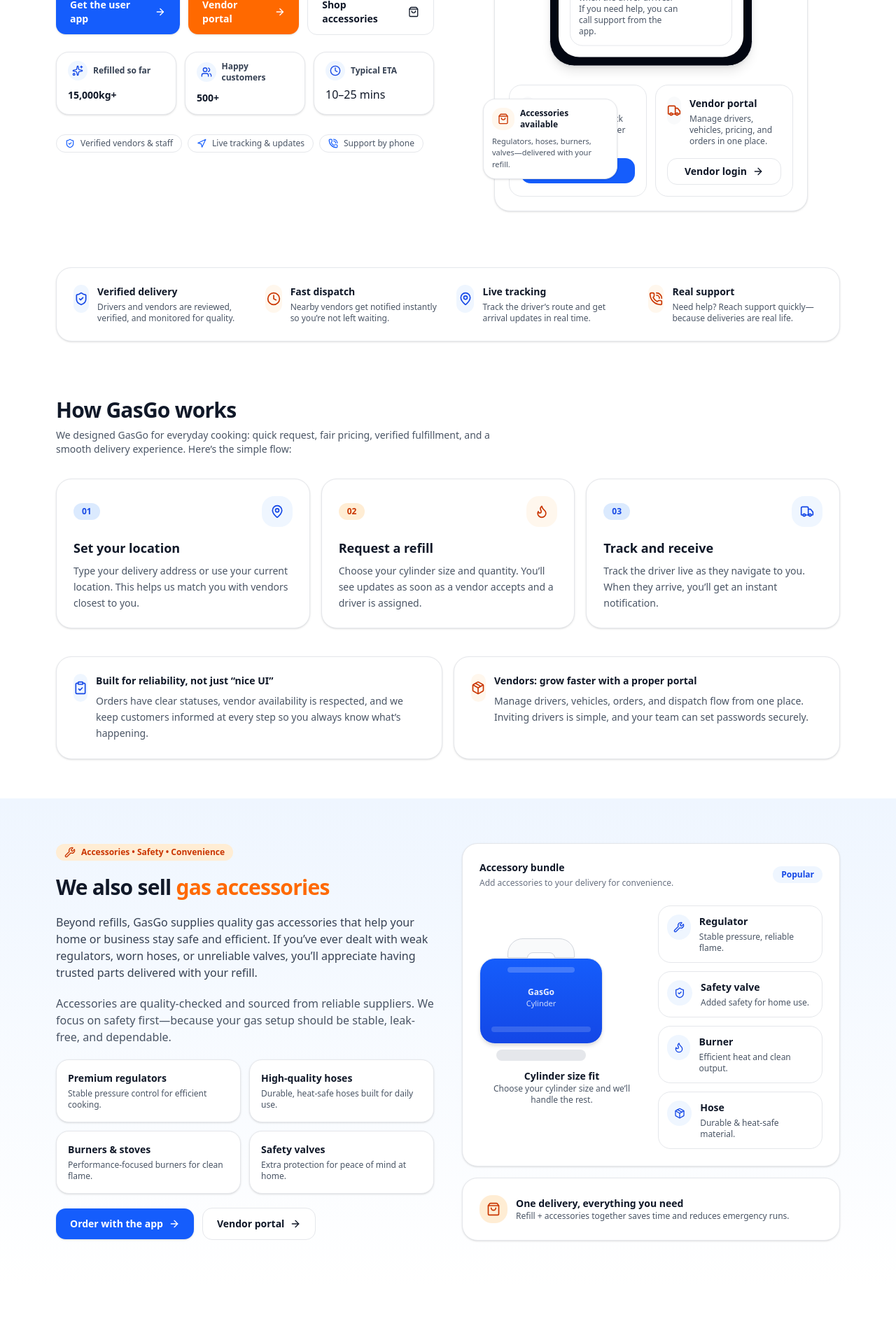
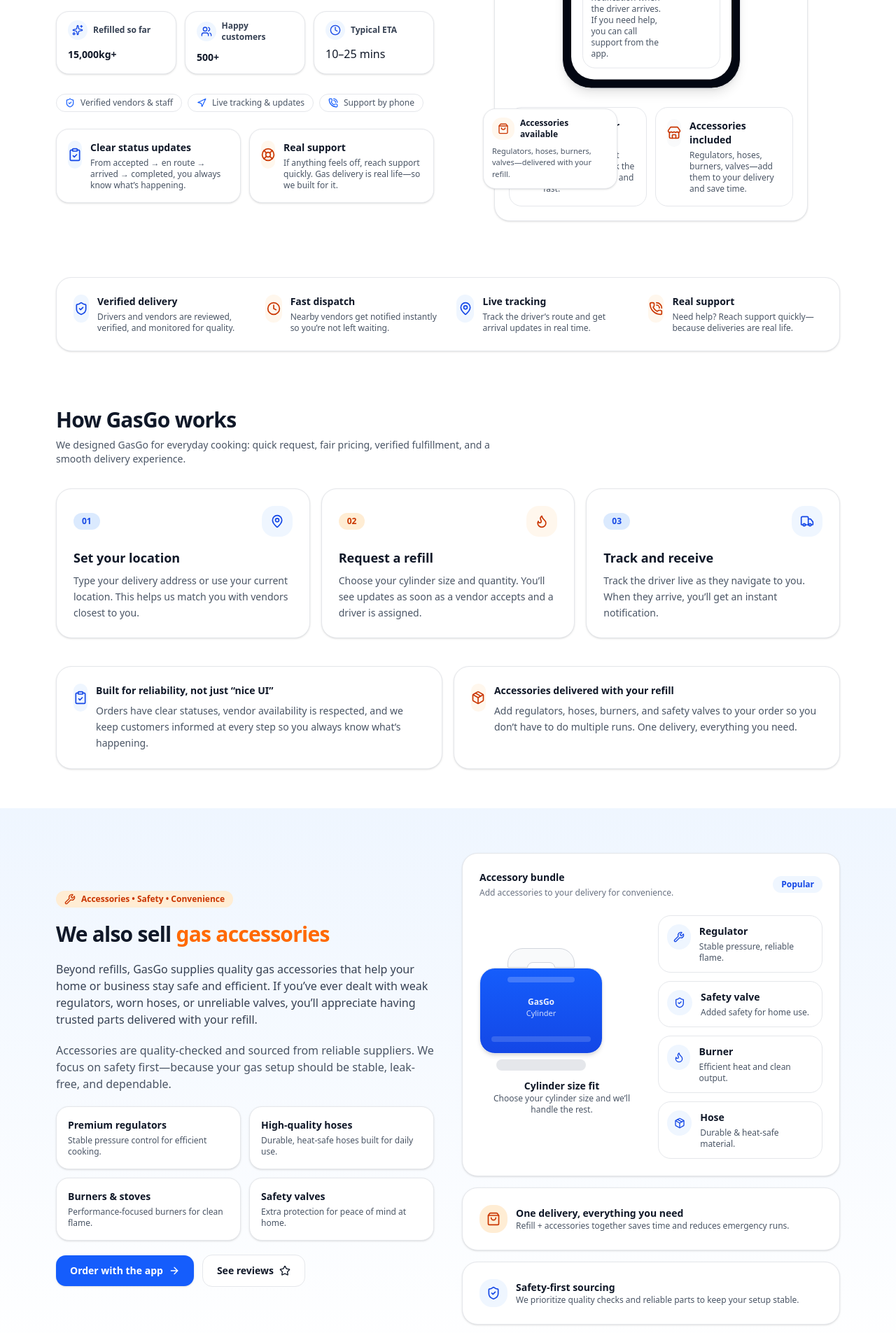
Before and after one commit to Leinadivel/gas-admin, a Next.js app: page / in a window 1280 px wide. Shown: the part 540-2445 px from the top of the page at 70% size. Built offline with nearby package versions, Linux system fonts and the light colour scheme; no server answers.

Commit message:
Adjusting the homepage

```diff
--- a/src/app/page.tsx
+++ b/src/app/page.tsx
@@ -23,9 +23,35 @@
   Package,
   ClipboardCheck,
   Navigation,
+  Store,
+  Zap,
+  LifeBuoy,
 } from 'lucide-react'
 
 export default function HomePage() {
+  // Smooth scroll for in-page anchors
+  useEffect(() => {
+    const handler = (e: Event) => {
+      const a = e.target as HTMLElement | null
+      const link = a?.closest?.('a[href^="#"]') as HTMLAnchorElement | null
+      if (!link) return
+      const href = link.getAttribute('href')
+      if (!href || href === '#') return
+
+      const el = document.querySelector(href)
+      if (!el) return
+
+      e.preventDefault()
+      el.scrollIntoView({ behavior: 'smooth', block: 'start' })
+
+      // keep URL hash in sync without jump
+      history.replaceState(null, '', href)
+    }
+
+    document.addEventListener('click', handler)
+    return () => document.removeEventListener('click', handler)
+  }, [])
+
   return (
     <div className="min-h-screen bg-white text-gray-900">
       {/* BACKDROP BLOBS */}
@@ -61,21 +87,33 @@
           </Link>
 
           <div className="hidden items-center gap-2 sm:flex">
-            <a href="#how" className="rounded-lg px-3 py-2 text-sm font-medium text-gray-700 hover:bg-gray-50">
+            <a
+              href="#how"
+              className="rounded-lg px-3 py-2 text-sm font-medium text-gray-700 hover:bg-gray-50"
+            >
               How it works
             </a>
-            <a href="#accessories" className="rounded-lg px-3 py-2 text-sm font-medium text-gray-700 hover:bg-gray-50">
+            <a
+              href="#accessories"
+              className="rounded-lg px-3 py-2 text-sm font-medium text-gray-700 hover:bg-gray-50"
+            >
               Accessories
             </a>
-            <a href="#reviews" className="rounded-lg px-3 py-2 text-sm font-medium text-gray-700 hover:bg-gray-50">
+            <a
+              href="#reviews"
+              className="rounded-lg px-3 py-2 text-sm font-medium text-gray-700 hover:bg-gray-50"
+            >
               Reviews
             </a>
+
+            {/* Keep ONLY this vendor login reference (as requested) */}
             <Link
               href="/vendor/login"
               className="rounded-lg border border-gray-200 bg-white px-4 py-2 text-sm font-semibold hover:bg-gray-50"
             >
               Vendor login
             </Link>
+
             <a
               href="#get-app"
               className="rounded-lg bg-blue-600 px-4 py-2 text-sm font-semibold text-white shadow-sm hover:bg-blue-700"
@@ -132,6 +170,7 @@
               driver live as they come to you. No long queues, no last-minute panic, no guesswork.
             </motion.p>
 
+            {/* PRIMARY CTAs (no vendor login here) */}
             <motion.div
               initial={{ opacity: 0, y: 10 }}
               animate={{ opacity: 1, y: 0 }}
@@ -145,12 +184,12 @@
                 Get the user app <ArrowRight className="h-4 w-4" />
               </a>
 
-              <Link
-                href="/vendor/login"
-                className="inline-flex items-center justify-center gap-2 rounded-xl bg-orange-500 px-5 py-3 text-sm font-semibold text-white shadow-sm hover:bg-orange-600"
+              <a
+                href="#how"
+                className="inline-flex items-center justify-center gap-2 rounded-xl border border-gray-200 bg-white px-5 py-3 text-sm font-semibold hover:bg-gray-50"
               >
-                Vendor portal <ArrowRight className="h-4 w-4" />
-              </Link>
+                See how it works <Zap className="h-4 w-4" />
+              </a>
 
               <a
                 href="#accessories"
@@ -172,11 +211,7 @@
                 label="Happy customers"
                 value={<AnimatedNumber end={500} suffix="+" />}
               />
-              <MiniStat
-                icon={<Clock className="h-4 w-4" />}
-                label="Typical ETA"
-                value="10–25 mins"
-              />
+              <MiniStat icon={<Clock className="h-4 w-4" />} label="Typical ETA" value="10–25 mins" />
             </div>
 
             {/* BADGES */}
@@ -185,9 +220,24 @@
               <Badge text="Live tracking & updates" icon={<Navigation className="h-3.5 w-3.5" />} />
               <Badge text="Support by phone" icon={<PhoneCall className="h-3.5 w-3.5" />} />
             </div>
+
+            {/* Extra content (replacing vendor CTA spots) */}
+            <div className="grid grid-cols-1 gap-3 sm:grid-cols-2">
+              <BulletCard
+                icon={<ClipboardCheck className="h-5 w-5" />}
+                title="Clear status updates"
+                desc="From accepted → en route → arrived → completed, you always know what’s happening."
+              />
+              <BulletCard
+                icon={<LifeBuoy className="h-5 w-5" />}
+                title="Real support"
+                desc="If anything feels off, reach support quickly. Gas delivery is real life—so we built for it."
+                accent="orange"
+              />
+            </div>
           </div>
 
-          {/* RIGHT: FLOATING PHONE UI */}
+          {/* RIGHT: FLOATING PHONE UI (more phone-like) */}
           <div className="relative">
             <motion.div
               initial={{ opacity: 0, y: 12 }}
@@ -209,14 +259,20 @@
                 {/* Phone mock */}
                 <div className="mt-5 flex items-center justify-center">
                   <motion.div
-                    className="relative w-[290px] rounded-[2.2rem] border border-gray-200 bg-gray-950 shadow-lg"
+                    className="relative w-[240px] sm:w-[255px] rounded-[2.6rem] border border-gray-200 bg-gray-950 shadow-lg"
                     animate={{ y: [0, -10, 0] }}
                     transition={{ duration: 4.8, repeat: Infinity, ease: 'easeInOut' }}
                   >
                     {/* Notch */}
                     <div className="absolute left-1/2 top-2 h-6 w-24 -translate-x-1/2 rounded-full bg-gray-900" />
+
+                    {/* Side buttons (subtle) */}
+                    <div className="absolute -left-[3px] top-20 h-10 w-[3px] rounded-full bg-gray-800" />
+                    <div className="absolute -left-[3px] top-36 h-14 w-[3px] rounded-full bg-gray-800" />
+                    <div className="absolute -right-[3px] top-28 h-14 w-[3px] rounded-full bg-gray-800" />
+
                     <div className="p-3">
-                      <div className="rounded-[1.85rem] bg-white">
+                      <div className="rounded-[2.05rem] bg-white">
                         {/* App header */}
                         <div className="flex items-center justify-between px-4 pt-4">
                           <div className="flex items-center gap-2">
@@ -240,12 +296,12 @@
                               <div className="h-full w-full bg-[radial-gradient(circle_at_20%_25%,rgba(37,99,235,0.22)_0,transparent_45%),radial-gradient(circle_at_80%_30%,rgba(249,115,22,0.18)_0,transparent_45%),radial-gradient(circle_at_50%_80%,rgba(37,99,235,0.14)_0,transparent_50%)]" />
                             </div>
 
-                            {/* Route line */}
                             <div className="relative p-4">
                               <div className="flex items-center justify-between">
                                 <div className="text-[11px] font-semibold text-gray-700">Driver route</div>
                                 <div className="text-[11px] text-gray-500">ETA 12 mins</div>
                               </div>
+
                               <div className="mt-4 flex items-center gap-3">
                                 <span className="inline-flex h-10 w-10 items-center justify-center rounded-2xl bg-orange-500 text-white shadow-sm">
                                   <Truck className="h-5 w-5" />
@@ -262,6 +318,7 @@
                                   <MapPin className="h-5 w-5" />
                                 </span>
                               </div>
+
                               <div className="mt-4 grid grid-cols-3 gap-2">
                                 <Pill icon={<ShieldCheck className="h-4 w-4" />} text="Verified" />
                                 <Pill icon={<ClipboardCheck className="h-4 w-4" />} text="Order ready" />
@@ -293,23 +350,17 @@
                   </motion.div>
                 </div>
 
-                {/* Small info cards */}
-                <div className="mt-5 grid grid-cols-2 gap-3">
-                  <InfoCard
+                {/* Replace old user/vendor cards with content cards (no vendor login) */}
+                <div className="mt-5 grid grid-cols-1 gap-3 sm:grid-cols-2">
+                  <InfoCardLite
                     icon={<Smartphone className="h-5 w-5 text-blue-700" />}
-                    title="User app"
-                    desc="Request refills, track delivery, and reorder anytime."
-                    ctaHref="#get-app"
-                    cta="Get the app"
-                    ctaStyle="primary"
+                    title="Refill from your phone"
+                    desc="Request a refill, get matched, and track the driver live—simple and fast."
                   />
-                  <InfoCard
-                    icon={<Truck className="h-5 w-5 text-orange-700" />}
-                    title="Vendor portal"
-                    desc="Manage drivers, vehicles, pricing, and orders in one place."
-                    ctaHref="/vendor/login"
-                    cta="Vendor login"
-                    ctaStyle="secondary"
+                  <InfoCardLite
+                    icon={<Store className="h-5 w-5 text-orange-700" />}
+                    title="Accessories included"
+                    desc="Regulators, hoses, burners, valves—add them to your delivery and save time."
                   />
                 </div>
               </div>
@@ -384,12 +435,12 @@
       </section>
 
       {/* HOW IT WORKS */}
-      <section id="how" className="mx-auto max-w-6xl px-4 py-14">
+      <section id="how" className="mx-auto max-w-6xl px-4 py-14 scroll-mt-24">
         <div className="mb-8 max-w-2xl">
           <h2 className="text-3xl font-extrabold tracking-tight">How GasGo works</h2>
           <p className="mt-2 text-sm text-gray-600">
             We designed GasGo for everyday cooking: quick request, fair pricing, verified fulfillment,
-            and a smooth delivery experience. Here’s the simple flow:
+            and a smooth delivery experience.
           </p>
         </div>
 
@@ -422,8 +473,8 @@
             icon={<ClipboardCheck className="h-5 w-5" />}
           />
           <Callout
-            title="Vendors: grow faster with a proper portal"
-            body="Manage drivers, vehicles, orders, and dispatch flow from one place. Inviting drivers is simple, and your team can set passwords securely."
+            title="Accessories delivered with your refill"
+            body="Add regulators, hoses, burners, and safety valves to your order so you don’t have to do multiple runs. One delivery, everything you need."
             icon={<Package className="h-5 w-5" />}
             accent="orange"
           />
@@ -431,7 +482,7 @@
       </section>
 
       {/* ACCESSORIES */}
-      <section id="accessories" className="bg-gradient-to-b from-blue-50 to-white py-16">
+      <section id="accessories" className="bg-gradient-to-b from-blue-50 to-white py-16 scroll-mt-24">
         <div className="mx-auto grid max-w-6xl grid-cols-1 items-center gap-10 px-4 lg:grid-cols-2">
           {/* Left */}
           <div className="space-y-5">
@@ -469,12 +520,12 @@
               >
                 Order with the app <ArrowRight className="h-4 w-4" />
               </a>
-              <Link
-                href="/vendor/login"
+              <a
+                href="#reviews"
                 className="inline-flex items-center justify-center gap-2 rounded-xl border border-gray-200 bg-white px-5 py-3 text-sm font-semibold hover:bg-gray-50"
               >
-                Vendor portal <ArrowRight className="h-4 w-4" />
-              </Link>
+                See reviews <Star className="h-4 w-4" />
+              </a>
             </div>
           </div>
 
@@ -494,7 +545,6 @@
               </div>
 
               <div className="mt-6 grid grid-cols-1 gap-5 md:grid-cols-2">
-                {/* Cylinder mock */}
                 <div className="flex items-center justify-center">
                   <motion.div
                     className="relative"
@@ -511,7 +561,6 @@
                   </motion.div>
                 </div>
 
-                {/* Items */}
                 <div className="space-y-3">
                   <AccessoryCard icon={<Wrench className="h-4 w-4" />} title="Regulator" desc="Stable pressure, reliable flame." />
                   <AccessoryCard icon={<ShieldCheck className="h-4 w-4" />} title="Safety valve" desc="Added safety for home use." />
@@ -534,17 +583,30 @@
                 </div>
               </div>
             </div>
+
+            <div className="mt-4 rounded-3xl border border-gray-200 bg-white p-6 shadow-sm">
+              <div className="flex items-center gap-3">
+                <span className="inline-flex h-10 w-10 items-center justify-center rounded-2xl bg-blue-50 text-blue-700">
+                  <ShieldCheck className="h-5 w-5" />
+                </span>
+                <div>
+                  <div className="text-sm font-semibold">Safety-first sourcing</div>
+                  <div className="text-xs text-gray-600">
+                    We prioritize quality checks and reliable parts to keep your setup stable.
+                  </div>
+                </div>
+              </div>
+            </div>
           </div>
         </div>
       </section>
 
       {/* TESTIMONIALS */}
-      <section id="reviews" className="mx-auto max-w-6xl px-4 py-16">
+      <section id="reviews" className="mx-auto max-w-6xl px-4 py-16 scroll-mt-24">
         <div className="mb-8 max-w-2xl">
           <h2 className="text-3xl font-extrabold tracking-tight">Customers are already loving GasGo</h2>
           <p className="mt-2 text-sm text-gray-600">
-            We’re proud of the feedback we’ve received. GasGo is built around real customer needs:
-            fast refills, clear updates, and safe service you can trust.
+            GasGo is built around real customer needs: fast refills, clear updates, and safe service you can trust.
           </p>
         </div>
 
@@ -566,7 +628,6 @@
           />
         </div>
 
-        {/* Ratings strip */}
         <div className="mt-10 grid grid-cols-1 gap-4 sm:grid-cols-3">
           <RatingCard title="Average rating" value="4.8/5" desc="From real customer feedback" />
           <RatingCard title="Refilled volume" value="15,000kg+" desc="Delivered safely to homes & businesses" />
@@ -575,7 +636,7 @@
       </section>
 
       {/* CTA */}
-      <section id="get-app" className="mx-auto max-w-6xl px-4 pb-16">
+      <section id="get-app" className="mx-auto max-w-6xl px-4 pb-16 scroll-mt-24">
         <div className="rounded-3xl border border-gray-200 bg-gradient-to-br from-blue-600 to-blue-700 p-8 text-white shadow-sm">
           <div className="grid grid-cols-1 items-center gap-8 lg:grid-cols-2">
             <div className="space-y-3">
@@ -583,11 +644,10 @@
                 Ready for stress-free refills?
               </h3>
               <p className="text-sm text-white/85">
-                Download the app to request refills and track deliveries. Vendors can log in to manage
-                drivers, vehicles, and incoming orders—built for real operations, not guesswork.
+                Download the app to request refills and track deliveries. Add accessories when needed,
+                and get clear updates from dispatch to arrival.
               </p>
 
-              {/* Store badges (placeholders) */}
               <div className="mt-4 flex flex-col gap-3 sm:flex-row">
                 <StoreBadge label="Download on the" store="App Store" />
                 <StoreBadge label="Get it on" store="Google Play" />
@@ -606,12 +666,12 @@
               >
                 Get the app <ArrowRight className="h-4 w-4" />
               </a>
-              <Link
-                href="/vendor/login"
-                className="inline-flex items-center justify-center gap-2 rounded-xl bg-orange-500 px-5 py-3 text-sm font-semibold text-white hover:bg-orange-600"
+              <a
+                href="#how"
+                className="inline-flex items-center justify-center gap-2 rounded-xl bg-white/10 px-5 py-3 text-sm font-semibold text-white hover:bg-white/15"
               >
-                Vendor login <ArrowRight className="h-4 w-4" />
-              </Link>
+                Learn more <ArrowRight className="h-4 w-4" />
+              </a>
             </div>
           </div>
         </div>
@@ -638,9 +698,8 @@
             <a href="#reviews" className="text-gray-600 hover:text-gray-900">
               Reviews
             </a>
-            <Link href="/vendor/login" className="text-gray-600 hover:text-gray-900">
-              Vendor login
-            </Link>
+
+            {/* Remove vendor login everywhere else (footer included) */}
             <Link href="/login" className="text-gray-600 hover:text-gray-900">
               Admin login
             </Link>
@@ -723,26 +782,15 @@
   )
 }
 
-function InfoCard({
+function InfoCardLite({
   icon,
   title,
   desc,
-  ctaHref,
-  cta,
-  ctaStyle,
 }: {
   icon: React.ReactNode
   title: string
   desc: string
-  ctaHref: string
-  cta: string
-  ctaStyle: 'primary' | 'secondary'
 }) {
-  const btn =
-    ctaStyle === 'primary'
-      ? 'bg-blue-600 text-white hover:bg-blue-700'
-      : 'bg-white text-gray-900 border border-gray-200 hover:bg-gray-50'
-
   return (
     <div className="rounded-2xl border border-gray-200 bg-white p-4">
       <div className="flex items-start gap-3">
@@ -754,13 +802,37 @@
           <div className="mt-1 text-xs text-gray-600">{desc}</div>
         </div>
       </div>
+    </div>
+  )
+}
 
-      <Link
-        href={ctaHref}
-        className={`mt-4 inline-flex w-full items-center justify-center gap-2 rounded-xl px-4 py-2 text-sm font-semibold ${btn}`}
-      >
-        {cta} <ArrowRight className="h-4 w-4" />
-      </Link>
+function BulletCard({
+  icon,
+  title,
+  desc,
+  accent,
+}: {
+  icon: React.ReactNode
+  title: string
+  desc: string
+  accent?: 'orange'
+}) {
+  const wrap =
+    accent === 'orange'
+      ? 'bg-orange-50 text-orange-700'
+      : 'bg-blue-50 text-blue-700'
+
+  return (
+    <div className="rounded-2xl border border-gray-200 bg-white p-4 shadow-sm">
+      <div className="flex items-start gap-3">
+        <span className={`inline-flex h-10 w-10 items-center justify-center rounded-2xl ${wrap}`}>
+          {icon}
+        </span>
+        <div className="min-w-0">
+          <div className="text-sm font-semibold">{title}</div>
+          <div className="mt-1 text-xs text-gray-600">{desc}</div>
+        </div>
+      </div>
     </div>
   )
 }
@@ -961,11 +1033,8 @@
 function MockCylinder() {
   return (
     <div className="relative w-44">
-      {/* top handle */}
       <div className="mx-auto h-7 w-24 rounded-t-3xl border border-gray-300 bg-gray-50" />
-      {/* valve */}
       <div className="mx-auto -mt-2 h-4 w-10 rounded-lg border border-gray-300 bg-white" />
-      {/* body */}
       <div className="relative -mt-2 rounded-3xl border border-gray-200 bg-gradient-to-b from-blue-600 to-blue-700 p-4 shadow-md">
         <div className="absolute inset-x-0 top-3 mx-auto h-2 w-24 rounded-full bg-white/20" />
         <div className="mt-6 text-center text-white">
@@ -974,7 +1043,6 @@
         </div>
         <div className="mt-6 h-2 w-full rounded-full bg-white/15" />
       </div>
-      {/* base */}
       <div className="mx-auto mt-2 h-4 w-32 rounded-full bg-gray-200" />
     </div>
   )
```
